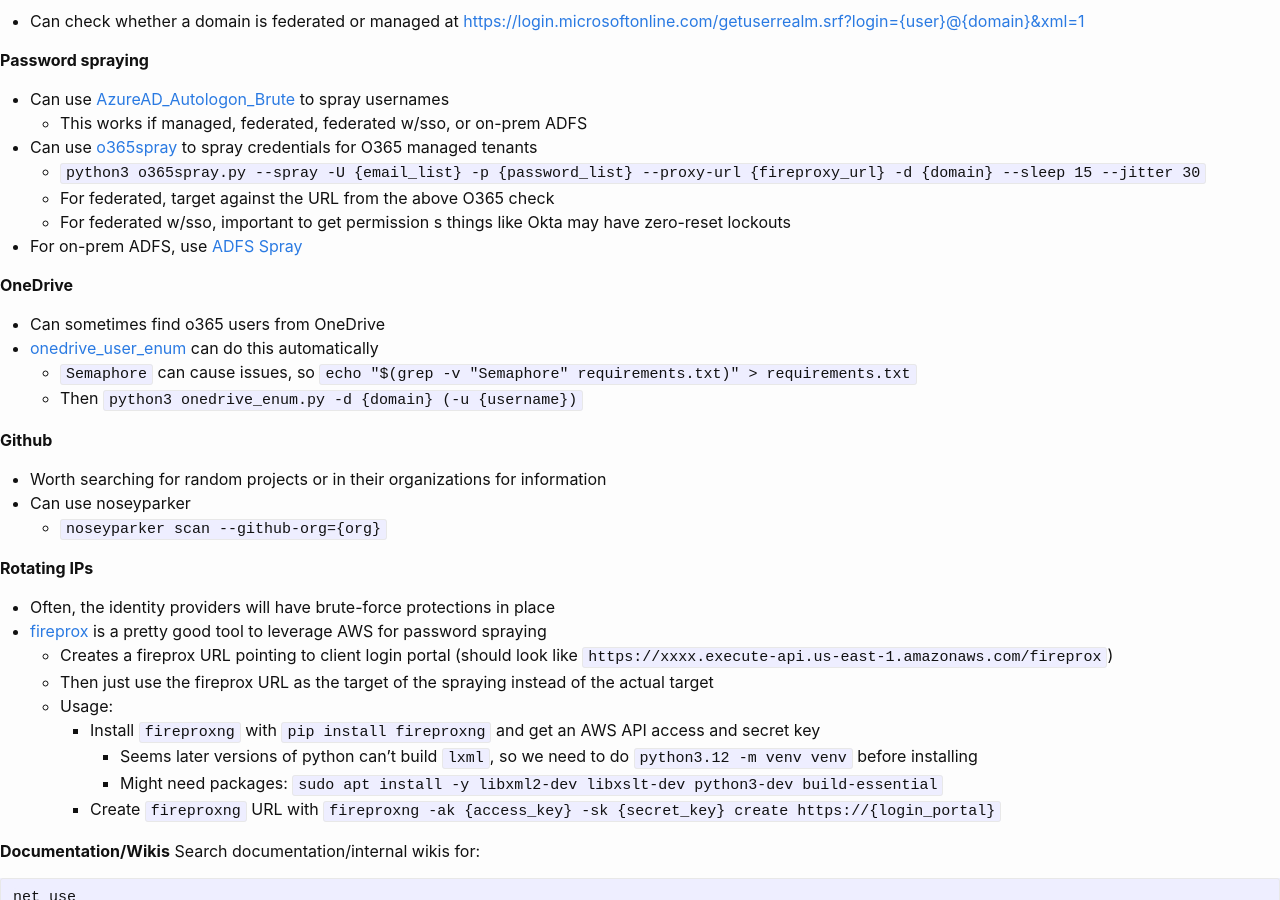
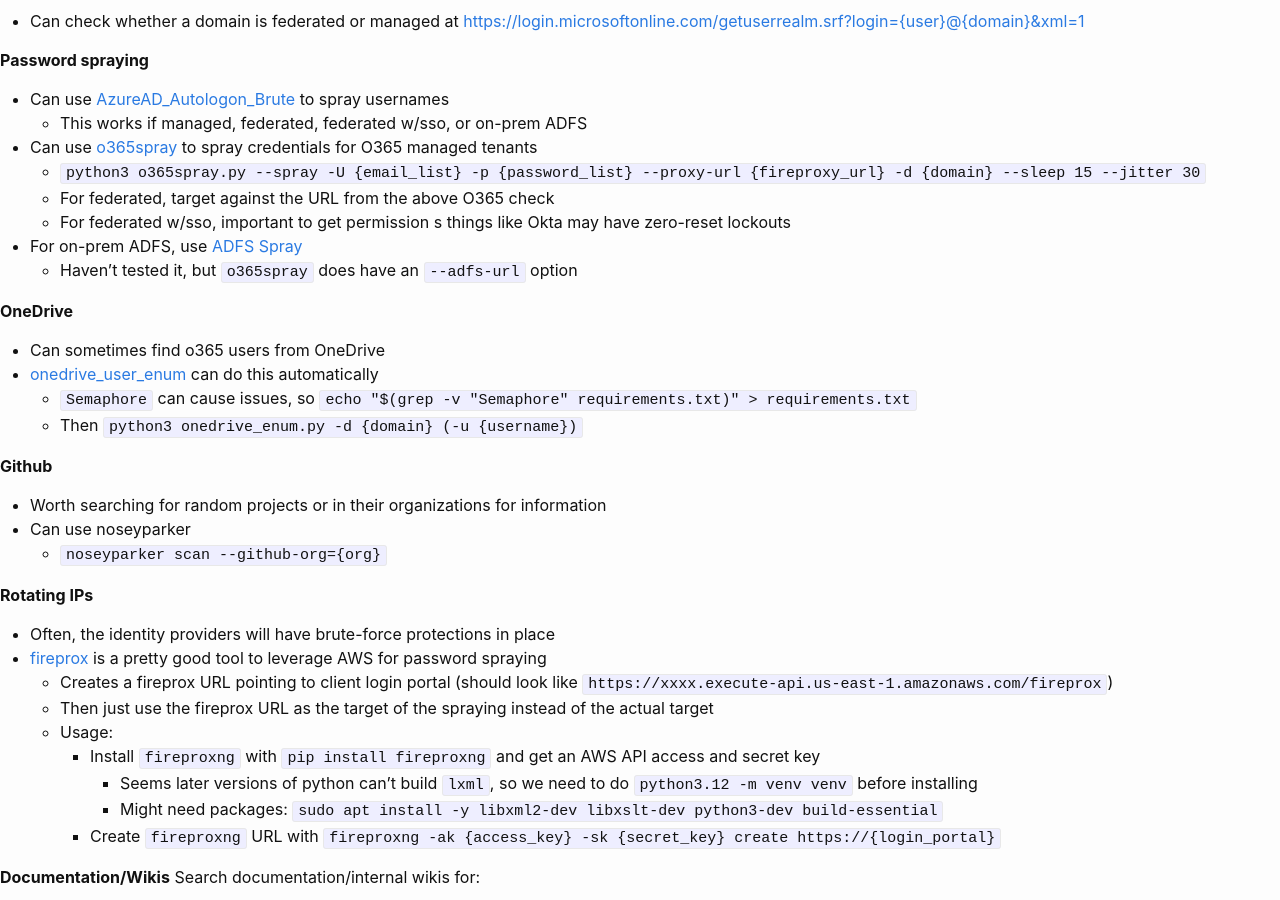
Before and after one commit to KhaelK138/KhaelK138.github.io, a Jekyll site: the page built from markdown/Externals.md, in a window 1280 px wide and 900 px high, scrolled down 2301 px. Built offline with Jekyll 4.4.1, drawn with Linux system fonts in a browser that asks for light colours; our own code applies the rules of GitHub Pages for plain Markdown files.

Commit message:
updated externals again

```diff
--- a/markdown/Externals.md
+++ b/markdown/Externals.md
@@ -100,6 +100,7 @@
   - For federated, target against the URL from the above O365 check
   - For federated w/sso, important to get permission s things like Okta may have zero-reset lockouts
 - For on-prem ADFS, use [ADFS Spray](https://github.com/xFreed0m/ADFSpray)
+  - Haven't tested it, but `o365spray` does have an `--adfs-url` option
 
 **OneDrive**
 - Can sometimes find o365 users from OneDrive
```
